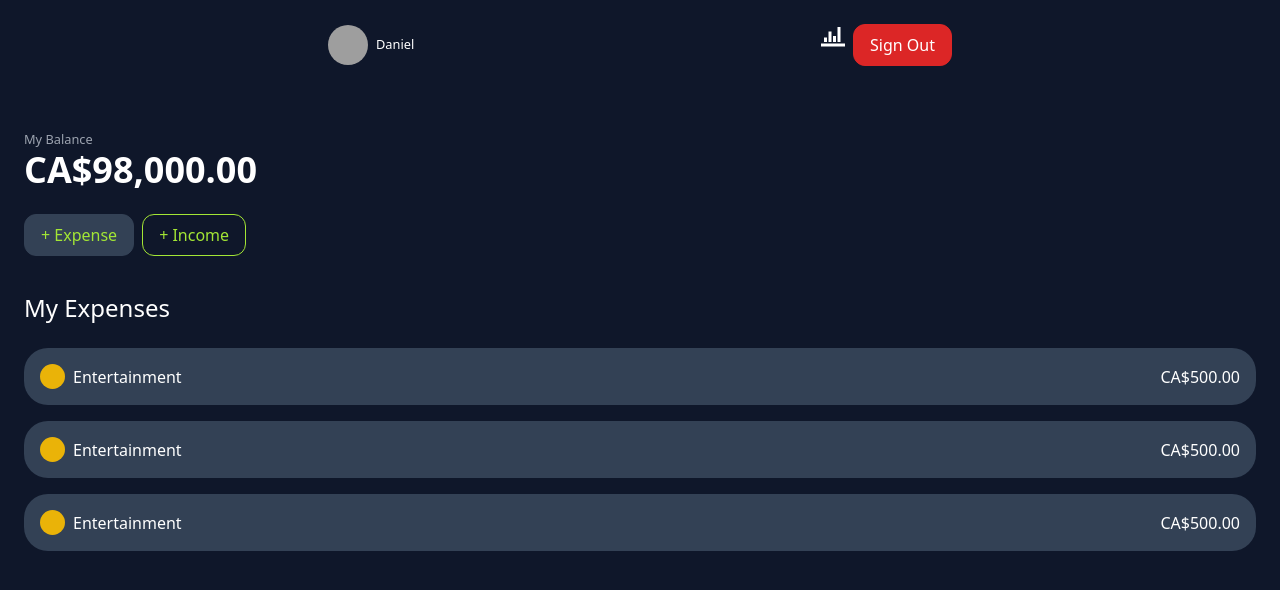
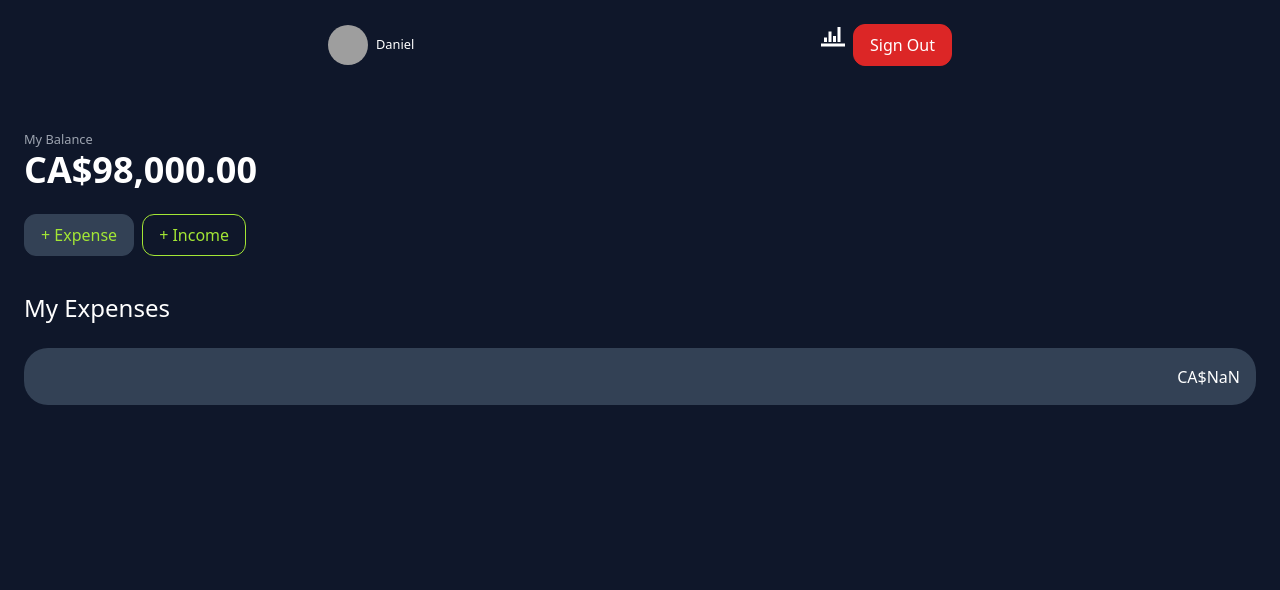
Before and after one commit to danielAwale/finance-tracker, a Next.js app in the folder my-app/: page / in a window 1280 px wide. Shown: the top 590 px of the page. Built offline with nearby package versions, Linux system fonts and the light colour scheme; grey boxes are pictures that could not be loaded.

Commit message:
export the component to the main page

```diff
--- a/my-app/app/page.js
+++ b/my-app/app/page.js
@@ -1,4 +1,6 @@
 import { currencyFormatter } from "@/lib/utils";
+
+import CategoryItem from "@/components/CategoryItem";
 
 export default function Home() {
   return (
@@ -16,28 +18,7 @@ export default function Home() {
       <section className="py-6">
         <h3 className="text-2xl">My Expenses</h3>
         <div className="flex flex-col gap-4 mt-6">
-          {/* Expense Item */}
-          <div className="flex items-center justify-between px-4 py-4 bg-slate-700 rounded-3xl">
-            <div className="flex items-center gap-2">
-              <div className="w-[25px] h-[25px] rounded-full bg-yellow-500" />
-              <h4 className="capitalize">Entertainment</h4>
-            </div>
-            <p>{currencyFormatter(500)}</p>
-          </div>
-          <div className="flex items-center justify-between px-4 py-4 bg-slate-700 rounded-3xl">
-            <div className="flex items-center gap-2">
-              <div className="w-[25px] h-[25px] rounded-full bg-yellow-500" />
-              <h4 className="capitalize">Entertainment</h4>
-            </div>
-            <p>{currencyFormatter(500)}</p>
-          </div>
-          <div className="flex items-center justify-between px-4 py-4 bg-slate-700 rounded-3xl">
-            <div className="flex items-center gap-2">
-              <div className="w-[25px] h-[25px] rounded-full bg-yellow-500" />
-              <h4 className="capitalize">Entertainment</h4>
-            </div>
-            <p>{currencyFormatter(500)}</p>
-          </div>
+          <CategoryItem />
         </div>
       </section>
     </main>
--- a/my-app/components/CategoryItem.jsx
+++ b/my-app/components/CategoryItem.jsx
@@ -1,4 +1,5 @@
 import React from "react";
+import { currencyFormatter } from "@/lib/utils";
 
 const CategoryItem = ({ color, title, amount }) => {
   return (
```
